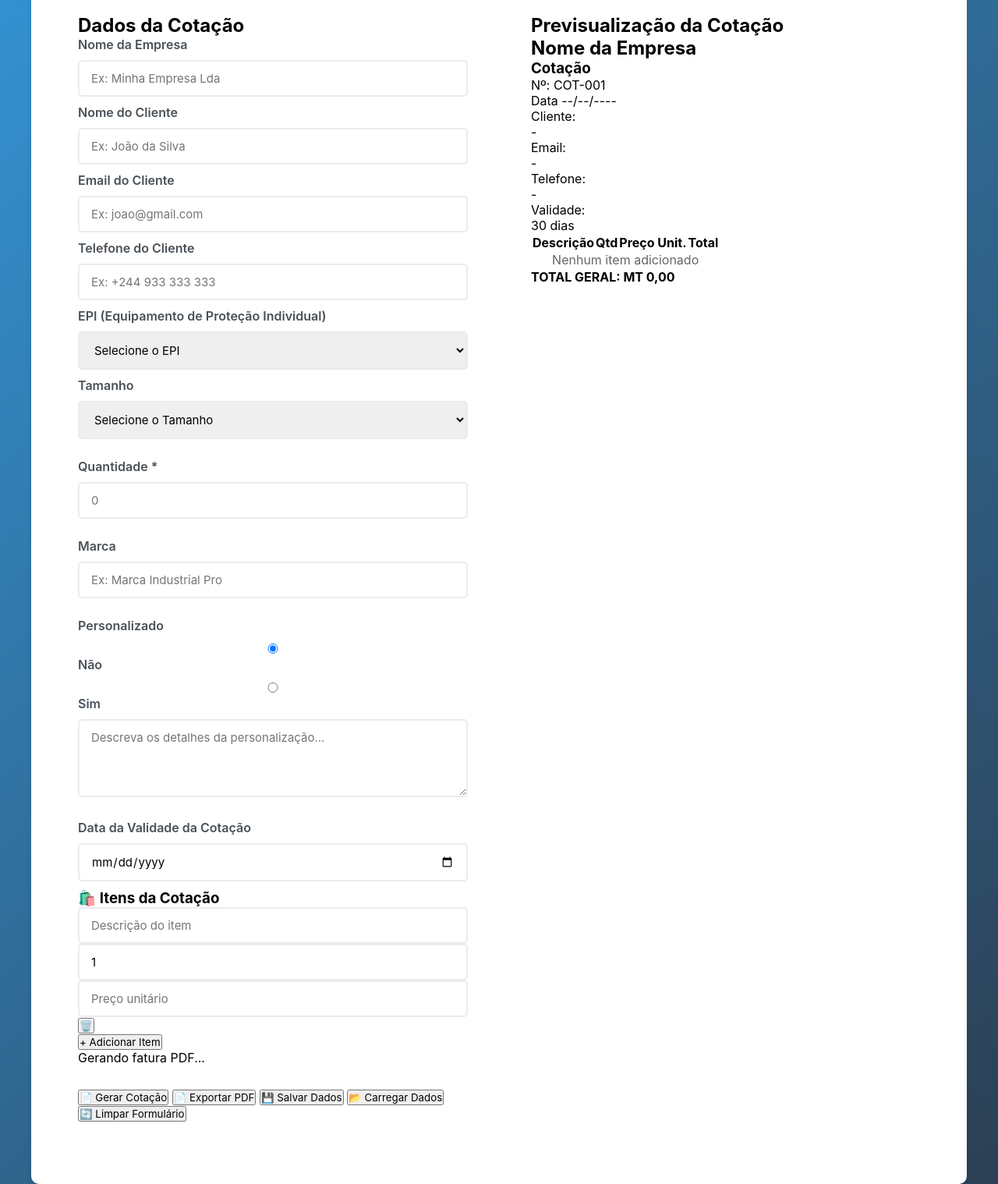
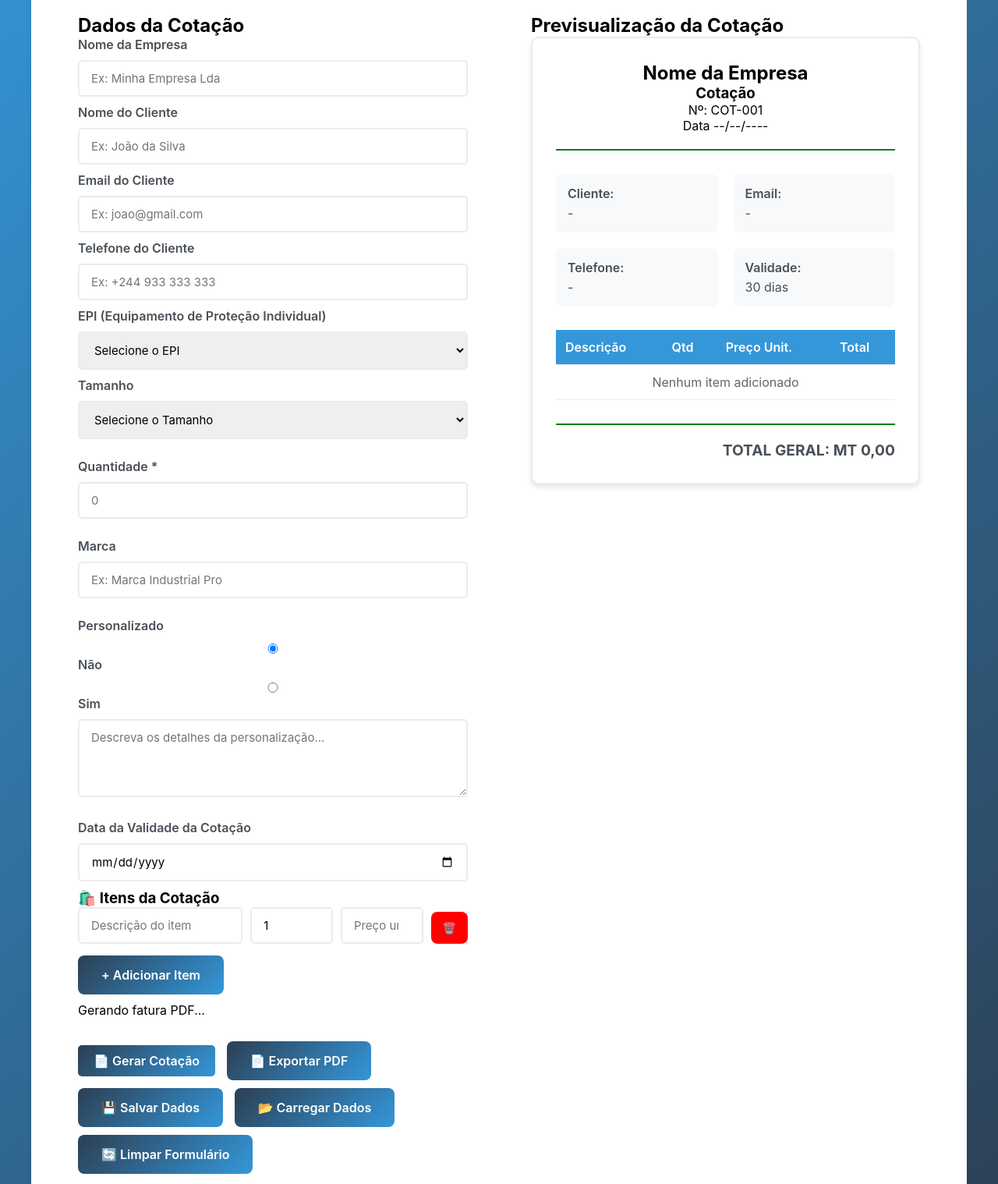
Before and after one commit to AllanFilimaoZita/EPIStock, a plain HTML site: page index.html in a window 1280 px wide. Shown: the part 220-1738 px from the top of the page at 78% size. Drawn offline with Linux system fonts and the light colour scheme; a web font is replaced by a local one.

Commit message:
Finalizando a Estilização

```diff
--- a/assets/css/style.css
+++ b/assets/css/style.css
@@ -7,9 +7,14 @@
 
 /* Definição das Cores */
 :root {
+    --red: #FF0000;
+    --light-red: ##c82333;
+    --caqui: #e9ecef;
+    --green: #008000;
     --gray: #495057;
     --black: #000000;
     --white: #FFFFFF;
+    --lightgray: #f8f9fa;
     --light-blue: #3497DA;
     --dark-blue: #2C3F53;
     --dark-green: #677AE4;
@@ -104,5 +109,154 @@ textarea {
 }
 
 .btn {
-    background: linear-gradient()
+    background: linear-gradient(135deg, var(--dark-blue) 0%, var(--light-blue) 100%);
+    color: var(--white);
+    border: none;
+    padding: 10px 20px;
+    border-radius: 5px;
+    cursor: pointer;
+    font-size: 16px;
+    font-weight: 600;
+    transition: all 0.3s ease;
+    margin-right: 10px;
+    margin-bottom: 10px;
 }
+
+.btn:hover {
+    transform: translateY(-5px);
+    box-shadow: 0 5px 15px rgba(0,0,0,0.2);
+}
+
+.btn-secondary {
+    background: linear-gradient(135deg, var(--dark-blue) 0%, var(--light-blue) 100%);
+    color: white;
+    border: none;
+    padding: 15px 30px;
+    border-radius: 8px;
+    font-size: 16px;
+    font-weight: 600;
+    cursor: pointer;
+}
+
+.cotacaoPreview {
+    border: 2px solid var(--caqui);
+    border-radius: 10px;
+    padding: 30px;
+    background: var(--white);
+    box-shadow: 0 4px 6px rgba(0, 0, 0, 0.1);
+}
+
+.cotacaoHeader {
+    text-align: center;
+    margin-bottom: 30px;
+    padding-bottom: 20px;
+    border-bottom: 2px solid var(--green);
+}
+
+.cotacao-info {
+    display: grid;
+    grid-template-columns: 1fr 1fr;
+    gap: 20px;
+    margin-bottom: 30px;
+}
+
+.info-item {
+    background: var(--lightgray);
+    padding: 15px;
+    border-radius: 8px;
+}
+
+.info-label {
+    font-weight: 600;
+    color: var(--gray);
+    margin-bottom: 5px;
+}
+
+.info-value {
+    color: var(--gray);
+}
+
+.itens-table {
+    width: 100%;
+    border-collapse: collapse;
+    margin-bottom: 30px;
+}
+
+.itens-table th,
+    .itens-table td {
+        padding: 12px;
+        text-align: left;
+        border-bottom: 1px solid var(--caqui);
+}
+
+.itens-table th {
+    background: var(--light-blue);
+    color: var(--white);
+    font-weight: 600;
+}
+
+.total-section {
+    text-align: right;
+    font-size: 1.2rem;
+    font-weight: 600;
+    color: var(--gray);
+    padding-top: 20px;
+    border-top: 2px solid var(--green);
+}
+
+.item-row {
+    display: grid;
+    grid-template-columns: 2fr 1fr 1fr auto;
+    gap: 10px;
+    margin-bottom: 15px;
+    align-items: end;
+}
+
+.btn-remove {
+    background: var(--red);
+    color: var(--white);
+    border: none;
+    padding: 12px 15px;
+    border-radius: 8px;
+    cursor: pointer;
+    font-size: 14px;
+    transition: all 0.3s ease;
+}
+
+.btn-remove:hover {
+    transform: translateY(-5px);
+    box-shadow: 0 5px 15px rgba(0,0,0,0.2);
+}
+
+@media (max-width: 768px) {
+    body {
+        padding: 10px;
+        overflow: visible;
+    }
+    .content {
+        width: auto;
+        height: auto;
+        grid-template-columns: 1fr;
+        overflow: visible;
+    }
+
+    .preview-section {
+        width: auto;
+        height: auto;
+        border-left: none;
+        border-top: 1px solid #e9ecef;
+    }
+
+    .cotacao-info {
+        width: auto;
+        height: auto;
+        grid-template-columns: 1fr;
+    }
+
+    .item-row {
+        width: auto;
+        height: auto;
+        grid-template-columns: 1fr;
+        gap: 5px;
+    }
+}
```
